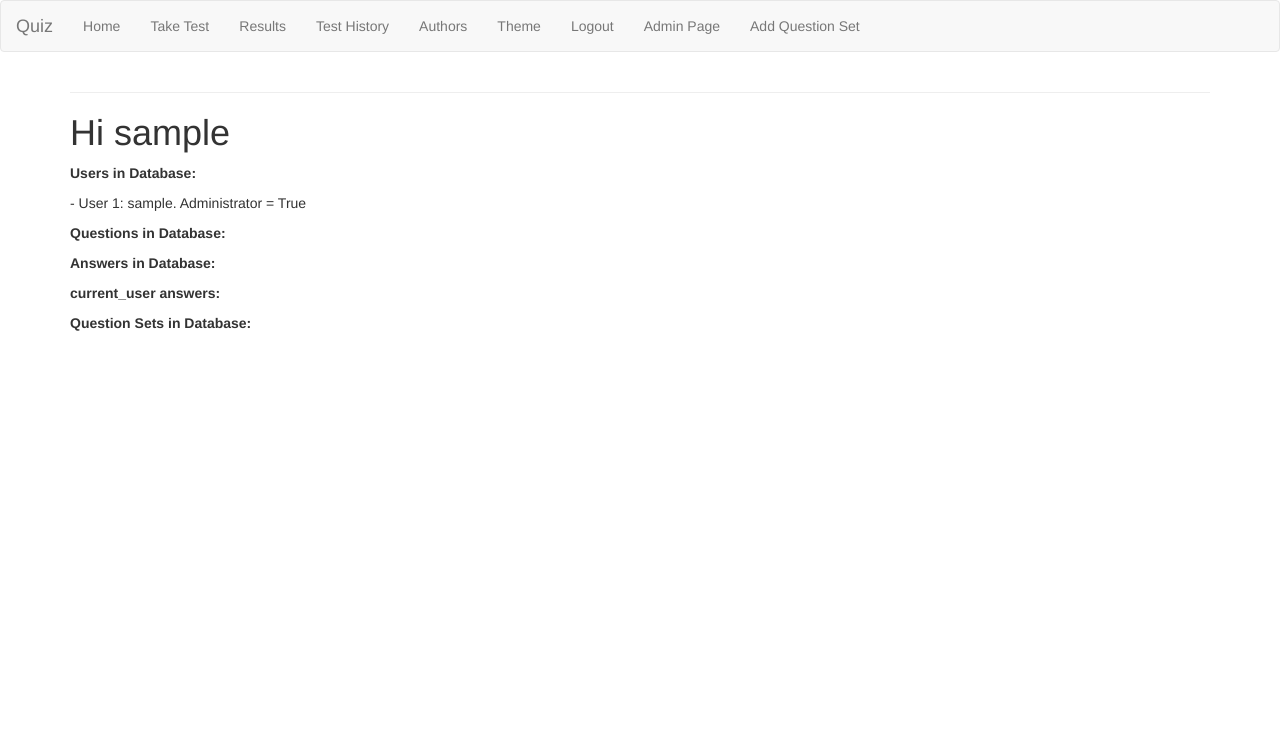
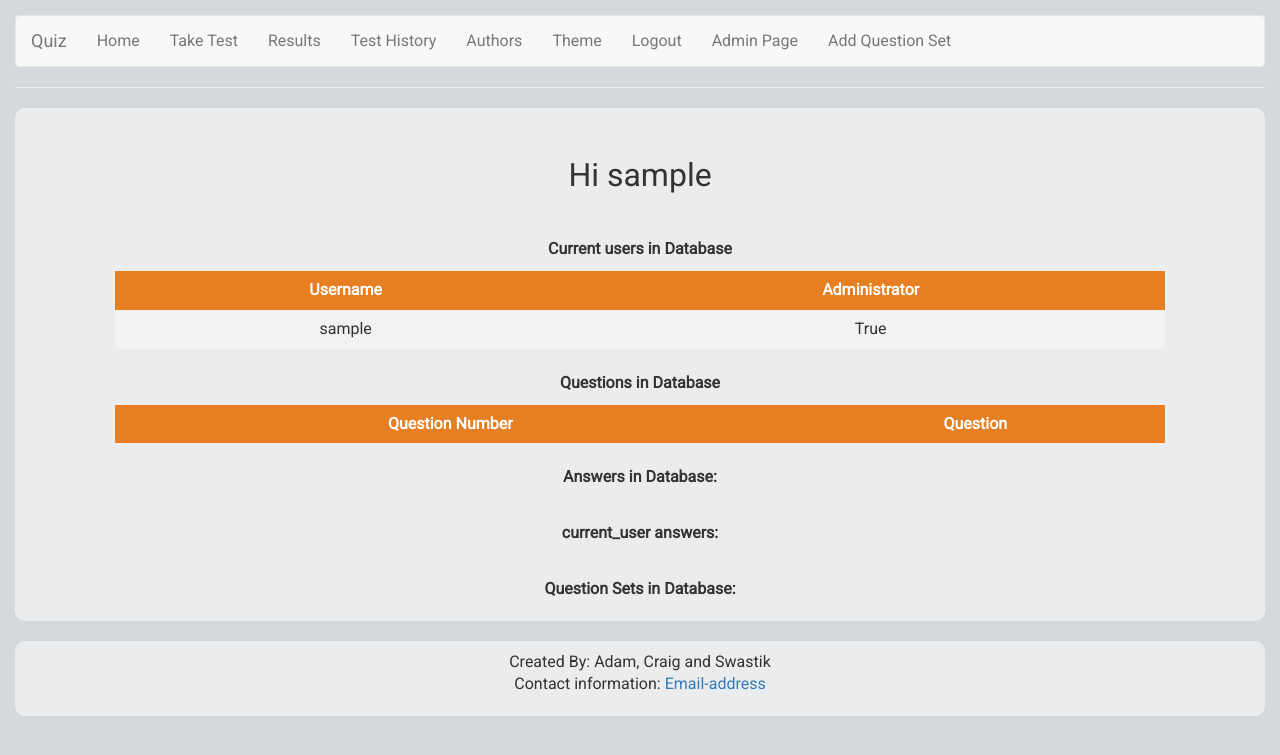
Before and after one commit to quasarswastik/CITS3403_Project-2, a Flask app: page / in a window 1280 px wide. Shown: the top 755 px of the page. Run offline with Flask 2, Linux system fonts and the light colour scheme; the visitor is signed in with stand-in values (Sample User, id 1); data comes from the database, SQL or seed files in the repository; data that the repository does not hold is empty; some libraries are stand-ins or nearby versions.

Commit message:
Style and css implementation

```diff
--- a/app/static/css/main.css
+++ b/app/static/css/main.css
@@ -1,13 +1,147 @@
 body    {
-  margin: 15px;
-  border: 10rem;
-  font-family: 'Exo 2', sans-serif;
-  /* use different font */
-  background-color: blue;
+    margin: 15px;
+    border: 10rem;
+    font-family: 'Roboto', sans-serif;
+    font-size: medium;
+    /* use different font */
+    background-color: #D5D8DC;
 }
 
-h1  {
-  font-family: 'Exo 2', sans-serif;
+div.headfoot {
+    margin-top: 2rem;
+    margin-bottom: 2rem;
+    padding-top: 1rem;
+    padding-left: 10rem;
+    padding-right: 10rem;
+    padding-bottom: 1rem;
+    text-align: center;
+}
+
+.content    {
+  padding-top: 3rem;
+  padding-left: 10rem;
+  padding-right: 10rem;
+  padding-bottom: 1rem;
+  /* font-size: large; */
+  /* text-align: center; */
+}
+
+.important_heading  {
+  font-size: xx-large;
+  text-align: center;
+}
+.important  {
+  text-align: center;
+}
+
+
+
+.text_basis  {
+  border-radius: 10px;
+  background-color: #EAECEE;
+}
+
+input {
+  width: 100%;
+  padding: 12px 20px;
+  margin: 8px 0;
+  box-sizing: border-box;
+}
+
+textarea {
+  width: 100%;
+  height: 150px;
+  padding: 12px 20px;
+  box-sizing: border-box;
+  border: 2px solid #ccc;
+  border-radius: 4px;
+  background-color: #f8f8f8;
+  resize: none;
+}
+textarea:focus  {
+  border: 2px solid #E67E22;
+  background-color: hsl(39, 100%, 74%);
+}
+
+a:hover {
   color: red;
+}
 
+table {
+  border-collapse: separate;
+  width: 100%;
+  border-radius: 10px;
 }
+
+th, td {
+  text-align: center;
+  padding: 8px;
+}
+
+th {
+  background-color: #E67E22;
+  color: white;
+  text-align: center;
+}
+
+tr:nth-child(even) {
+  background-color: #f2f2f2;
+}
+tr:nth-child(odd) {
+  background-color: #e6e0dc;
+}
+
+input:focus {
+  border: 2px solid #E67E22;
+  background-color: hsl(39, 100%, 74%);
+}
+
+input[type=button], input[type=submit]  {
+  background-color: rgb(122, 221, 125);
+  border: none;
+  color: white;
+  padding: 16px 32px;
+  text-decoration: none;
+  margin: 4px 2px;
+  cursor: pointer;
+}
+
+/* Customize the label (the container) */
+.container {
+  display: block;
+  position: relative;
+  padding-left: 35px;
+  margin-bottom: 12px;
+  cursor: pointer;
+  font-size: 22px;
+  -webkit-user-select: none;
+  -moz-user-select: none;
+  -ms-user-select: none;
+  user-select: none;
+}
+
+/* Hide the browser's default checkbox */
+.container input {
+  position: absolute;
+  opacity: 0;
+  cursor: pointer;
+  height: 0;
+  width: 0;
+}
+
+/* Create a custom checkbox */
+.checkmark {
+  height: 25px;
+  width: 25px;
+  background-color: #eee;
+}
+
+/* On mouse-over, add a grey background color */
+.container:hover input ~ .checkmark {
+  background-color: #ccc;
+}
+
+/* When the checkbox is checked, add a blue background */
+.container input:checked ~ .checkmark {
+  background-color: #2196F3;
+}
--- a/app/templates/base.html
+++ b/app/templates/base.html
@@ -7,6 +7,7 @@
         {% else %}
         <title>Welcome to the Project 2 Quiz</title>
         {% endif %}
+        <link rel="icon" type="image/png" href="{{ url_for('static', filename='images/UWA.png') }}">
         <meta charset="utf-8">
         <meta name="viewport" content="width=device-width, initial-scale=1">
         <meta name="description" content="CITS3403 Project 2">
@@ -14,9 +15,9 @@
         <link rel="stylesheet" href="https://maxcdn.bootstrapcdn.com/bootstrap/3.4.1/css/bootstrap.min.css">
         <script src="https://ajax.googleapis.com/ajax/libs/jquery/3.4.1/jquery.min.js"></script>
         <script src="https://maxcdn.bootstrapcdn.com/bootstrap/3.4.1/js/bootstrap.min.js"></script>
-        <link href="https://fonts.googleapis.com/css2?family=Exo+2&display=swap" rel="stylesheet">
+        <link href="https://fonts.googleapis.com/css2?family=Roboto&display=swap" rel="stylesheet">
         <link rel="stylesheet" href="https://fonts.googleapis.com/icon?family=Material+Icons">
-        <!-- <link rel="stylesheet" type="text/css" href="{{ url_for('static', filename='css/main.css') }}"> -->
+        <link rel="stylesheet" type="text/css" href="{{ url_for('static', filename='css/main.css') }}">
         <!-- <script src="JavaScript/interactive.js"></script> -->
     </head>
 
@@ -46,7 +47,7 @@
             </div>
         </nav>
 
-        <div class="container">
+        <!-- <div class="container"> -->
         <hr>
         {% with messages = get_flashed_messages() %}
         {% if messages %}
@@ -57,7 +58,18 @@
         </ul>
         {% endif %}
         {% endwith %}
+        <div class = "content text_basis">
         {% block content %}{% endblock %}
         </div>
+        <!-- </div> -->
+        <!-- Footer -->
+    <div class="headfoot text_basis">
+        <footer>
+          <p>Created By: Adam, Craig and Swastik<br>Contact information: <a
+              href="mailto:22556239@student.uwa.edu.au">
+              Email-address</a></p>
+        </footer>
+      </div>
     </body>
+
 </html>
--- a/app/templates/index.html
+++ b/app/templates/index.html
@@ -1,24 +1,42 @@
 {% extends "base.html" %}
 
 {% block content %}
-    <h1>Hi {{current_user.username}} </h1>
-    <p><b>Users in Database:</b></p>
-    {% for user in users %}
-    <p> - User {{user.id}}: {{user.username }}. Administrator = {{user.admin}} </p>
-    {% endfor %}
-    <p><b>Questions in Database:</b></p>
-    {% for question in questions %}
-    <p> - Question {{question.question_id}}: {{question.body }}</p>
-    {% endfor %}
-    <p><b>Answers in Database:</b></p>
+    <h1 class = important_heading>Hi {{current_user.username}} <br><br></h1>
+    <p class = important><b>Current users in Database</b></p>
+    <table>
+        <tr>
+            <th>Username</th>
+            <th>Administrator</th>
+        </tr>
+        {% for user in users %}
+        <tr>
+            <td>{{user.username }}</td>
+            <td>{{user.admin}}</td>
+        </tr>
+        {% endfor %}
+    </table>
+    <p class="important"><br><b>Questions in Database</b></p>
+    <table>
+        <tr>
+            <th>Question Number</th>
+            <th>Question</th>
+        </tr>
+        {% for question in questions %}
+        <tr>
+            <td>{{question.question_id}}</td>
+            <td>{{question.body }}</td>
+        </tr>
+        {% endfor %}
+    </table>
+    <p class="important"><br><b>Answers in Database:</b></p>
     {% for answer in answers %}
     <p> - Answer {{answer.id}}: User {{answer.userId}} | Question {{answer.questionId}} | Answer {{answer.answer}}</p>
     {% endfor %}
-    <p><b>current_user answers:</b></p>
+    <p class="important"><br><b>current_user answers:</b></p>
     {% for c_answer in c_answers %}
     <p> - Answer {{c_answer.id}}: User {{c_answer.userId}} | Question {{c_answer.questionId}} | Answer {{c_answer.answer}}</p>
     {% endfor %}
-    <p><b>Question Sets in Database:</b></p>
+    <p class="important"><br><b>Question Sets in Database:</b></p>
     {% for set in questionSets %}
     <h4> - Set: {{set.set_name}}</h4>
     {% for q in set.questions %}
--- a/app/templates/login.html
+++ b/app/templates/login.html
@@ -1,7 +1,7 @@
 {% extends "base.html" %}
 
 {% block content %}
-    <h1>Log In</h1>
+    <h1 class="important_heading">Log In</h1>
     <form action="" method="POST" novalidate>
         {{ form.hidden_tag() }}
         <p>
@@ -18,7 +18,7 @@
             <span style="color: red;">[{{ error }}]</span>
             {% endfor %}
         </p>
-        <p>{{ form.remember_me() }}  {{ form.remember_me.label }}</p>
+        <p>{{ form.remember_me(class_='checkmark') }}  {{ form.remember_me.label }}</p>
         <p>{{ form.submit() }}</p>
     </form>
     <p>Not Registered? <a href="{{ url_for('register') }}">Sign Up Here!</a></p>
--- a/app/templates/q_answers.html
+++ b/app/templates/q_answers.html
@@ -19,7 +19,8 @@
                     <label for="Selection_D">{{ question.answer4 }}</label><br>
             </div>
             {% endfor %}
-            <button name="SubmitTestBtn" type="submit">Submit Test</button>
+
+            <button name="SubmitTestBtn" type="submit" class="button_submit">Submit Test</button>
     </form>
 
 </div>
```
Also changed, not shown: app/static/images/UWA.png (added).
